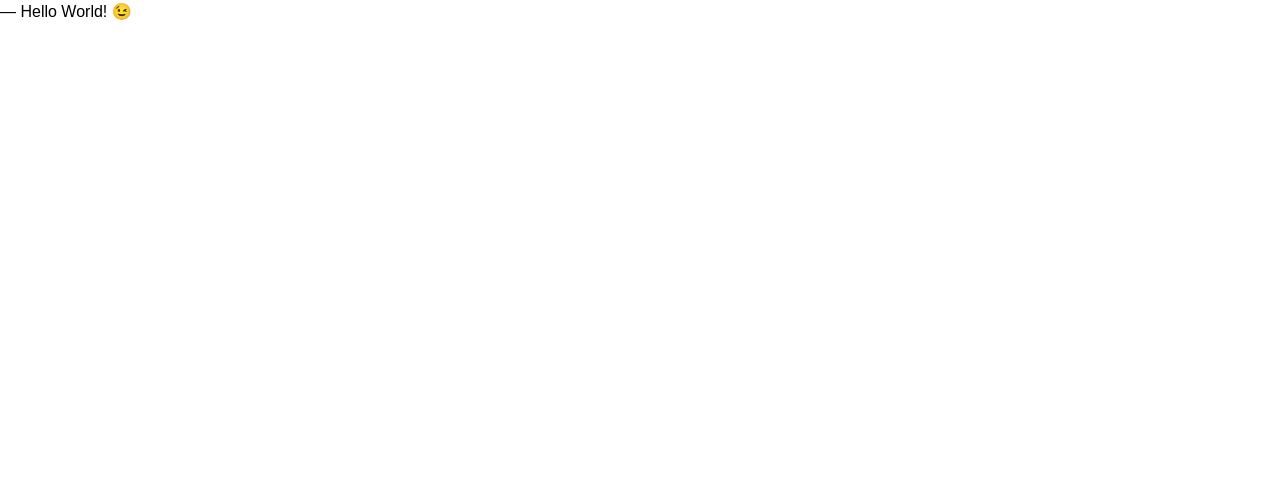
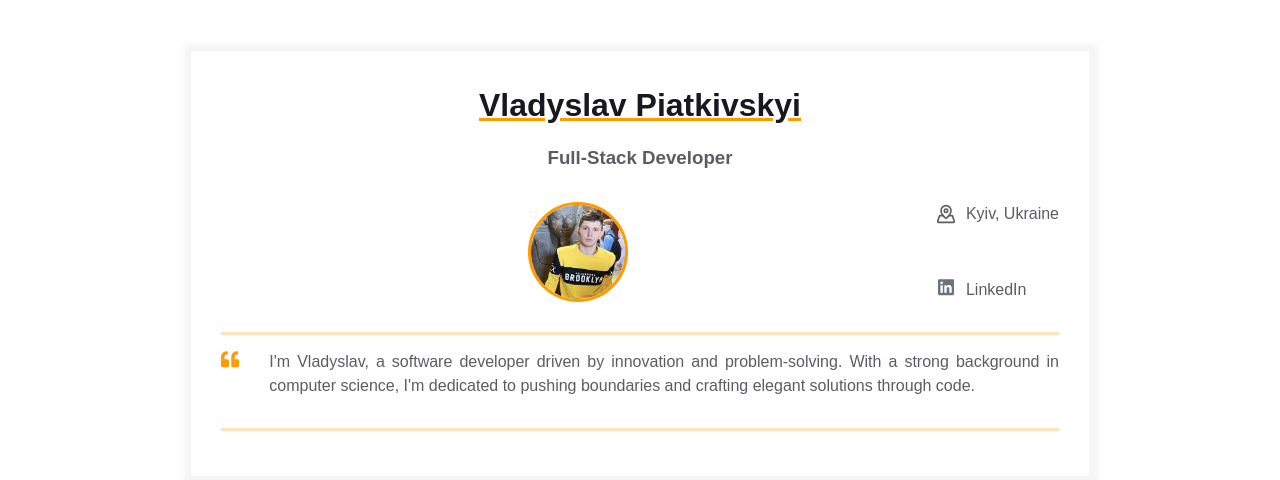
Before and after one commit to inlumio/homepage, a plain HTML site: page index.html in a window 1280 px wide. Drawn offline with Linux system fonts and the light colour scheme.

Commit message:
add main info with image

```diff
--- a/index.html
+++ b/index.html
@@ -9,7 +9,77 @@
 </head>
 
 <body>
-	― Hello World! &#x1F609;
+	<main>
+		<div class="resume">
+			<div class="container">
+				<div class="resume__block">
+					<h1 class="contact-info__header">Vladyslav Piatkivskyi</h1>
+					<h3 class="contact-info__sub-header">Full-Stack Developer</h3>
+
+					<div class="contact_info_container fh">
+						<div class="contact-info__block"></div>
+
+						<div class="contact-info__block contact-info__block--center">
+							<img class="contact-info__avatar" src="assets/avatar.jpg" alt="Avatar" />
+						</div>
+
+						<div class="contact-info__block">
+							<a href="#" rel="author" class="contact-info__item">
+								<div class="contact-info__item-icon-wrapper">
+									<svg xmlns="http://www.w3.org/2000/svg" width="24" height="24" viewBox="0 0 24 24" fill="none"
+										stroke="currentColor" stroke-width="2" stroke-linecap="round" stroke-linejoin="round"
+										class="lucide lucide-map-pinned-icon lucide-map-pinned">
+										<path
+											d="M18 8c0 3.613-3.869 7.429-5.393 8.795a1 1 0 0 1-1.214 0C9.87 15.429 6 11.613 6 8a6 6 0 0 1 12 0" />
+										<circle cx="12" cy="8" r="2" />
+										<path
+											d="M8.714 14h-3.71a1 1 0 0 0-.948.683l-2.004 6A1 1 0 0 0 3 22h18a1 1 0 0 0 .948-1.316l-2-6a1 1 0 0 0-.949-.684h-3.712" />
+									</svg>
+								</div>
+								<span>Kyiv, Ukraine</span>
+							</a>
+							<a href="https://www.linkedin.com/in/vladyslav-piatkivskyi" rel="author" class="contact-info__item">
+								<div class="contact-info__item-icon-wrapper">
+									<svg class="contact-info__item-icon" xmlns="http://www.w3.org/2000/svg" viewBox="0 0 448 512">
+										<path d="M416 32H31.9C14.3 32 0 46.5 0 64.3v383.4C0 465.5 14.3 480 31.9
+							        480H416c17.6 0 32-14.5 32-32.3V64.3c0-17.8-14.4-32.3-32-32.3zM135.4
+							        416H69V202.2h66.5V416zm-33.2-243c-21.3 0-38.5-17.3-38.5-38.5S80.9 96
+							        102.2 96c21.2 0 38.5 17.3 38.5 38.5 0 21.3-17.2 38.5-38.5 38.5zm282.1
+							        243h-66.4V312c0-24.8-.5-56.7-34.5-56.7-34.6 0-39.9 27-39.9
+							        54.9V416h-66.4V202.2h63.7v29.2h.9c8.9-16.8 30.6-34.5 62.9-34.5 67.2
+							        0 79.7 44.3 79.7 101.9V416z"></path>
+									</svg>
+								</div>
+								<span>LinkedIn</span>
+							</a>
+						</div>
+					</div>
+				</div>
+
+				<div class="resume__block">
+					<div class="intro">
+						<div class="intro__icon-wrapper">
+							<svg class="intro__icon" xmlns="http://www.w3.org/2000/svg" viewBox="0 0 512 512">
+								<path d="M464 256h-80v-64c0-35.3 28.7-64 64-64h8c13.3 0 24-10.7
+												24-24V56c0-13.3-10.7-24-24-24h-8c-88.4 0-160 71.6-160 160v240c0
+												26.5 21.5 48 48 48h128c26.5 0 48-21.5
+												48-48V304c0-26.5-21.5-48-48-48zm-288 0H96v-64c0-35.3 28.7-64
+												64-64h8c13.3 0 24-10.7 24-24V56c0-13.3-10.7-24-24-24h-8C71.6
+												32 0 103.6 0 192v240c0 26.5 21.5 48 48 48h128c26.5 0 48-21.5
+												48-48V304c0-26.5-21.5-48-48-48z"></path>
+							</svg>
+						</div>
+						<p class="intro_text">
+							I'm Vladyslav, a software developer driven by innovation and
+							problem-solving. With a strong background in computer science,
+							I'm dedicated to pushing boundaries and crafting elegant
+							solutions through code.
+						</p>
+					</div>
+				</div>
+			</div>
+		</div>
+	</main>
 </body>
 
 </html>
```
Also changed, not shown: assets/avatar.jpg (added).
